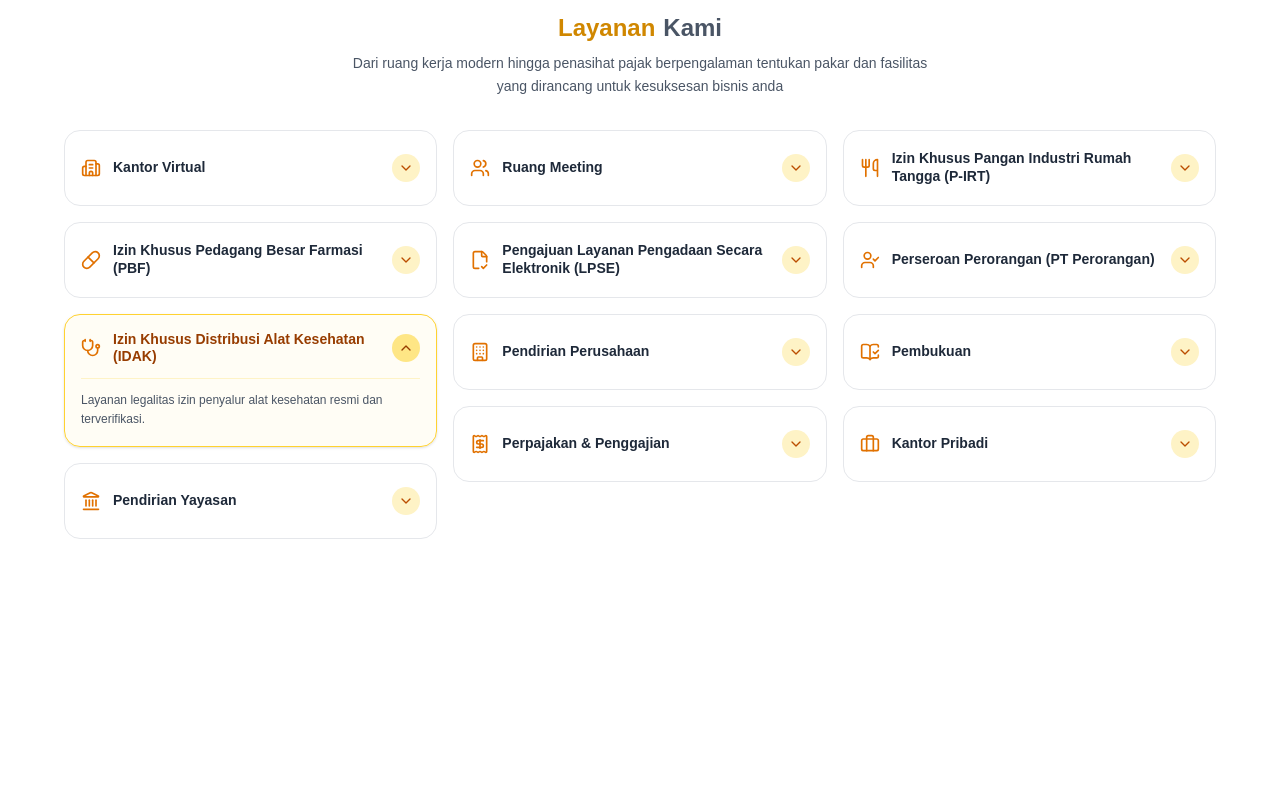
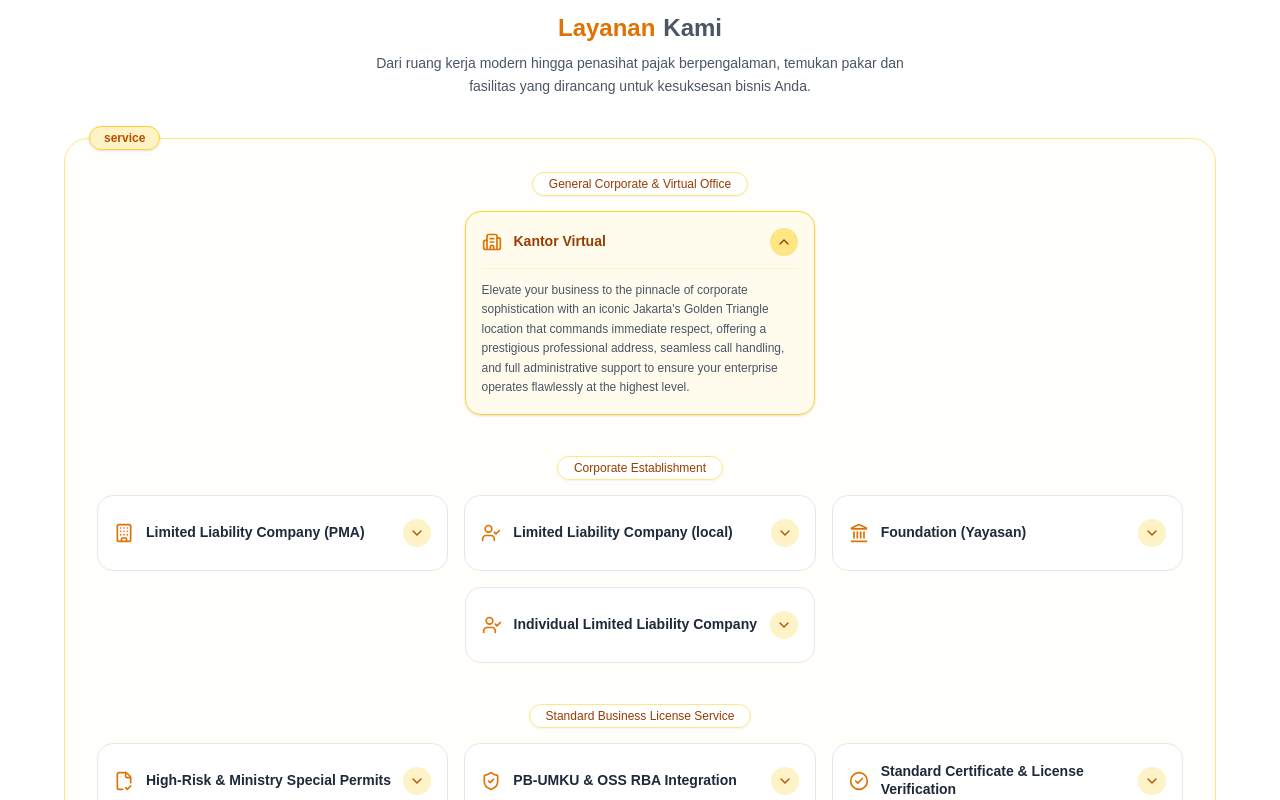
Before and after one commit to Saputra-prog/iphub, a Next.js app: page / in a window 1280 px wide. Shown: the part 820-1620 px from the top of the page. Built offline with nearby package versions, Linux system fonts and the light colour scheme.

Commit message:
perubahan di deskripsi

```diff
--- a/app/Home/desk/page.tsx
+++ b/app/Home/desk/page.tsx
@@ -3,67 +3,178 @@
 import React, { useState } from 'react'
 import {
   Building2,
+  Building,
+  UserCheck,
+  Landmark,
+  FileCheck2,
+  ShieldCheck,
+  CheckCircle2,
+  BookOpenCheck,
+  FileSearch,
+  Receipt,
+  Globe,
+  Award,
+  Coffee,
   Users,
-  Utensils,
-  Pill,
-  FileCheck2,
-  UserCheck,
-  Stethoscope,
-  Building,
-  BookOpenCheck,
-  Landmark,
-  Receipt,
   Briefcase,
   ChevronDown,
   LucideIcon
 } from 'lucide-react'
 
 interface ServiceItem {
+  id: number
   title: string
   description: string
   icon: LucideIcon
 }
 
-const servicesData: ServiceItem[] = [
-  { title: 'Kantor Virtual', description: 'Dari ruang kerja modern hingga penasihat pajak berpengalaman, temukan pakar dan fasilitas yang dirancang untuk kesuksesan bisnis Anda.', icon: Building2 },
-  { title: 'Ruang Meeting', description: 'Sewa ruang rapat profesional dengan fasilitas lengkap untuk keperluan presentasi dan diskusi.', icon: Users },
-  { title: 'Izin Khusus Pangan Industri Rumah Tangga (P-IRT)', description: 'Bantuan sertifikasi P-IRT agar produk makanan/minuman rumah tangga Anda siap dipasarkan.', icon: Utensils },
-  { title: 'Izin Khusus Pedagang Besar Farmasi (PBF)', description: 'Pengurusan izin distribusi sediaan farmasi sesuai standar regulasi yang berlaku.', icon: Pill },
-  { title: 'Pengajuan Layanan Pengadaan Secara Elektronik (LPSE)', description: 'Pendampingan pendaftaran dan verifikasi berkas untuk mengikuti tender pemerintah.', icon: FileCheck2 },
-  { title: 'Perseroan Perorangan (PT Perorangan)', description: 'Pendirian PT Perorangan dengan proses cepat, praktis, dan sesuai regulasi UU Cipta Kerja.', icon: UserCheck },
-  { title: 'Izin Khusus Distribusi Alat Kesehatan (IDAK)', description: 'Layanan legalitas izin penyalur alat kesehatan resmi dan terverifikasi.', icon: Stethoscope },
-  { title: 'Pendirian Perusahaan', description: 'Pembuatan PT, CV, atau badan usaha lainnya lengkap dengan akta dan NIB.', icon: Building },
-  { title: 'Pembukuan', description: 'Jasa pencatatan keuangan dan penyusunan laporan keuangan bulanan/tahunan.', icon: BookOpenCheck },
-  { title: 'Pendirian Yayasan', description: 'Layanan legalitas pendirian yayasan untuk kegiatan sosial, keagamaan, dan kemanusiaan.', icon: Landmark },
-  { title: 'Perpajakan & Penggajian', description: 'Kelola kewajiban pajak bulanan/tahunan serta sistem payroll karyawan secara profesional.', icon: Receipt },
-  { title: 'Kantor Pribadi', description: 'Sewa ruang kantor fisik privat lengkap dengan fasilitas pendukung bisnis.', icon: Briefcase },
+interface ServiceCategory {
+  categoryName: string
+  items: ServiceItem[]
+}
+
+const servicesCategories: ServiceCategory[] = [
+  {
+    categoryName: 'General Corporate & Virtual Office',
+    items: [
+      {
+        id: 1,
+        title: 'Kantor Virtual',
+        description: "Elevate your business to the pinnacle of corporate sophistication with an iconic Jakarta's Golden Triangle location that commands immediate respect, offering a prestigious professional address, seamless call handling, and full administrative support to ensure your enterprise operates flawlessly at the highest level.",
+        icon: Building2
+      },
+    ]
+  },
+  {
+    categoryName: 'Corporate Establishment',
+    items: [
+      {
+        id: 2,
+        title: 'Limited Liability Company (PMA)',
+        description: 'Seamlessly navigate the complexities of local regulations and launch your enterprise with a fully compliant, market-ready corporate structure tailored for global growth.',
+        icon: Building
+      },
+      {
+        id: 3,
+        title: 'Limited Liability Company (local)',
+        description: 'Transition from a small business to a powerful legal entity with a flawless limited liability company establishment service that secures your notary deed, Ministry of Law and Human Rights (AHU) approval, and complete licensing with absolute precision and zero operational downtime.',
+        icon: UserCheck
+      },
+      {
+        id: 4,
+        title: 'Foundation (Yayasan)',
+        description: 'Establish your Foundation with complete confidence through our comprehensive legal services, securing seamless Ministry approval, compliant operational permits, and a bulletproof organizational structure tailored for lasting social impact.',
+        icon: Landmark
+      },
+      {
+        id: 5,
+        title: 'Individual Limited Liability Company',
+        description: 'Establish your Individual Limited Liability Company seamlessly with our expert legal guidance, allowing you to secure single-founder corporate liability, official Ministry approval, and professional business licensing without the requirement of minimum capital or partners.',
+        icon: UserCheck
+      },
+    ]
+  },
+  {
+    categoryName: 'Standard Business License Service',
+    items: [
+      {
+        id: 6,
+        title: 'High-Risk & Ministry Special Permits',
+        description: 'From high-risk sector approvals to specialized ministry permits, our premium licensing service handles your specific corporate compliance architecture while you focus entirely on market domination.',
+        icon: FileCheck2
+      },
+      {
+        id: 7,
+        title: 'PB-UMKU & OSS RBA Integration',
+        description: 'Ensure that every specific commercial activity, product certification, and technical standard relevant to your business sector has absolute legal validation through PB-UMKU processing services that are fully integrated with the relevant ministries and the latest OSS RBA system.',
+        icon: ShieldCheck
+      },
+      {
+        id: 8,
+        title: 'Standard Certificate & License Verification',
+        description: 'Protect your business investment from the risks of administrative sanctions and operational hurdles by entrusting the verification of your standard certificates, distribution permits, and PB-UMKU special licenses to our team of corporate legal experts.',
+        icon: CheckCircle2
+      },
+    ]
+  },
+  {
+    categoryName: 'Financial, Advisory & Legal Services',
+    items: [
+      {
+        id: 9,
+        title: 'Book-keeping',
+        description: 'Entrust your financial architecture to Reanda Bernardi, our sister firm, a premium corporate advisory powerhouse that delivers flawless bookkeeping, immaculate financial ledger maintenance, and uncompromising regulatory compliance to support your high-stakes executive decisions.',
+        icon: BookOpenCheck
+      },
+      {
+        id: 10,
+        title: 'Audit Service',
+        description: 'Leveraging over 50 years of domestic excellence and the cross-border strength of a top-tier global network, Reanda Bernardi (our sister firm) delivers institutional-grade audit and assurance services that satisfy stringent regulatory compliance while revealing deep, realistic business insights to foster multi-generational enterprise sustainability.',
+        icon: FileSearch
+      },
+      {
+        id: 11,
+        title: 'Tax Consulting Service',
+        description: 'Reanda Bernardi delivers elite tax consulting services that provide absolute assurance on your tax compliance, meticulously insulating your enterprise from fiscal exposure while strategically aligning your operations with the latest regulatory frameworks.',
+        icon: Receipt
+      },
+      {
+        id: 12,
+        title: 'VISA & KITAS',
+        description: 'Transition your international executives and specialized talent into Indonesia effortlessly with a premium immigration service that manages your corporate visas and KITAS processing with strict regulatory precision and boardroom-level transparency.',
+        icon: Globe
+      },
+      {
+        id: 13,
+        title: 'Trademark & Patent',
+        description: "Deliver elite intellectual property management services that safeguard your enterprise's proprietary innovations, strategically securing your trademark and patent registrations to provide absolute legal protection and commercial exclusivity in domestic markets.",
+        icon: Award
+      },
+    ]
+  },
+  {
+    categoryName: 'Facilities',
+    items: [
+      {
+        id: 14,
+        title: 'Cafe & Coffee Roastery',
+        description: 'Workroom Coffee is built different—bringing you lightning-fast Wi-Fi, premium house-roasted beans, and an electric atmosphere designed to take you from a high-stakes team meeting to creative deep work, right into a fully relaxed afternoon lounge session.',
+        icon: Coffee
+      },
+      {
+        id: 15,
+        title: 'Meeting Room',
+        description: 'Elevate your presentations and client pitches in our three stunning, fully equipped meeting rooms, offering an expansive 14-pax boardroom for major corporate strategy sessions and two intimate 8-pax spaces optimized for fluid team collaboration.',
+        icon: Users
+      },
+      {
+        id: 16,
+        title: 'Private Office',
+        description: 'Find your ideal workspace home within a corporate ecosystem designed for comfort, featuring flexible office sizing to scale your business seamlessly and a premium first-floor cafe that serves as the ultimate backdrop for casual meetings and afternoon relaxation.',
+        icon: Briefcase
+      },
+    ]
+  }
 ]
 
 export default function Desk() {
-  const [openIndex, setOpenIndex] = useState<number | null>(6)
+  const [openId, setOpenId] = useState<number | null>(1)
 
-  const toggleCard = (index: number) => {
-    setOpenIndex(openIndex === index ? null : index)
+  const toggleCard = (id: number) => {
+    setOpenId(openId === id ? null : id)
   }
 
-  const col1 = servicesData.filter((_, i) => i % 3 === 0)
-  const col2 = servicesData.filter((_, i) => i % 3 === 1)
-  const col3 = servicesData.filter((_, i) => i % 3 === 2)
-
-  const renderColumn = (colData: typeof servicesData, colOffset: number) => (
-    <div className="flex flex-col gap-4">
-      {colData.map((service, idx) => {
-        const actualIndex = idx * 3 + colOffset
-        const isOpen = openIndex === actualIndex
+  const renderCard = (service: ServiceItem) => {
+    const isOpen = openId === service.id
     const IconComponent = service.icon
 
     return (
       <div
-            key={actualIndex}
-            onClick={() => toggleCard(actualIndex)}
-            className={`border rounded-2xl p-4 cursor-pointer transition-all duration-300 min-h-19 flex flex-col justify-center ${
+        key={service.id}
+        onClick={() => toggleCard(service.id)}
+        className={`border rounded-2xl p-4 cursor-pointer transition-all duration-300 min-h-19 flex flex-col justify-center w-full ${
           isOpen
-                ? 'bg-amber-50/50 border-amber-300 shadow-sm'
+            ? 'bg-amber-50/80 border-amber-300 shadow-sm'
             : 'bg-white border-gray-200 hover:border-amber-300'
         }`}
       >
@@ -89,23 +200,79 @@ export default function Desk() {
         )}
       </div>
     )
-      })}
+  }
+
+  const renderRow = (items: ServiceItem[]) => {
+    if (items.length === 0) return null
+
+    if (items.length === 1) {
+      return (
+        <div className="flex justify-center w-full">
+          <div className="w-full md:w-[calc(33.333%-11px)]">
+            {renderCard(items[0])}
+          </div>
         </div>
       )
+    }
+
+    if (items.length === 2) {
+      return (
+        <div className="flex justify-center gap-4 w-full">
+          <div className="w-full md:w-[calc(33.333%-11px)]">
+            {renderCard(items[0])}
+          </div>
+          <div className="w-full md:w-[calc(33.333%-11px)]">
+            {renderCard(items[1])}
+          </div>
+        </div>
+      )
+    }
+
+    return (
+      <div className="grid grid-cols-1 md:grid-cols-3 gap-4 w-full items-start">
+        {items.map(renderCard)}
+      </div>
+    )
+  }
 
   return (
     <div className="bg-white min-h-screen p-8">
       <h1 className="font-bold text-2xl flex justify-center gap-2 mb-2">
-        <span className="text-yellow-600">Layanan</span>
+        <span className="text-amber-600">Layanan</span>
         <span className="text-gray-600">Kami</span>
       </h1>
-      <p className="text-center text-sm text-gray-600 max-w-xl mx-auto mb-8 leading-relaxed">
-        Dari ruang kerja modern hingga penasihat pajak berpengalaman tentukan pakar dan fasilitas yang dirancang untuk kesuksesan bisnis anda
+      <p className="text-center text-sm text-gray-600 max-w-xl mx-auto mb-10 leading-relaxed">
+        Dari ruang kerja modern hingga penasihat pajak berpengalaman, temukan pakar dan fasilitas yang dirancang untuk kesuksesan bisnis Anda.
       </p>
-      <div className="grid grid-cols-1 md:grid-cols-3 gap-4 max-w-6xl mx-auto items-start">
-        {renderColumn(col1, 0)}
-        {renderColumn(col2, 1)}
-        {renderColumn(col3, 2)}
+
+      <div className="relative max-w-6xl mx-auto border border-amber-200 rounded-3xl p-6 md:p-8 pt-10 bg-amber-50/20">
+        <div className="absolute -top-3.5 left-6">
+          <span className="px-3.5 py-1 text-xs font-semibold text-amber-700 bg-amber-100 border border-amber-300 rounded-full select-none cursor-default shadow-sm">
+            service
+          </span>
+        </div>
+
+        <div className="flex flex-col gap-10">
+          {servicesCategories.map((group, groupIdx) => {
+            const firstRowItems = group.items.slice(0, 3)
+            const secondRowItems = group.items.slice(3)
+
+            return (
+              <div key={groupIdx} className="flex flex-col items-center w-full">
+                <div className="mb-4">
+                  <span className="px-4 py-1 text-xs font-medium text-amber-800 bg-white border border-amber-200 rounded-full shadow-xs select-none cursor-default">
+                    {group.categoryName}
+                  </span>
+                </div>
+
+                <div className="flex flex-col gap-4 w-full">
+                  {renderRow(firstRowItems)}
+                  {renderRow(secondRowItems)}
+                </div>
+              </div>
+            )
+          })}
+        </div>
       </div>
     </div>
   )
```
Lines whose indentation alone changed are shown as unchanged.
